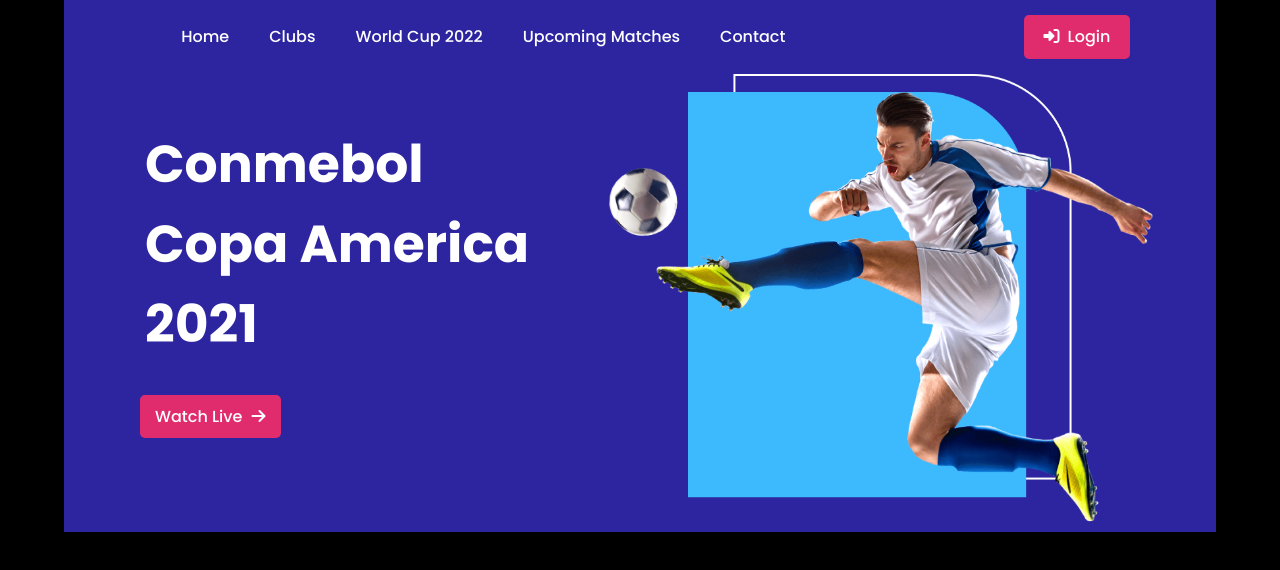
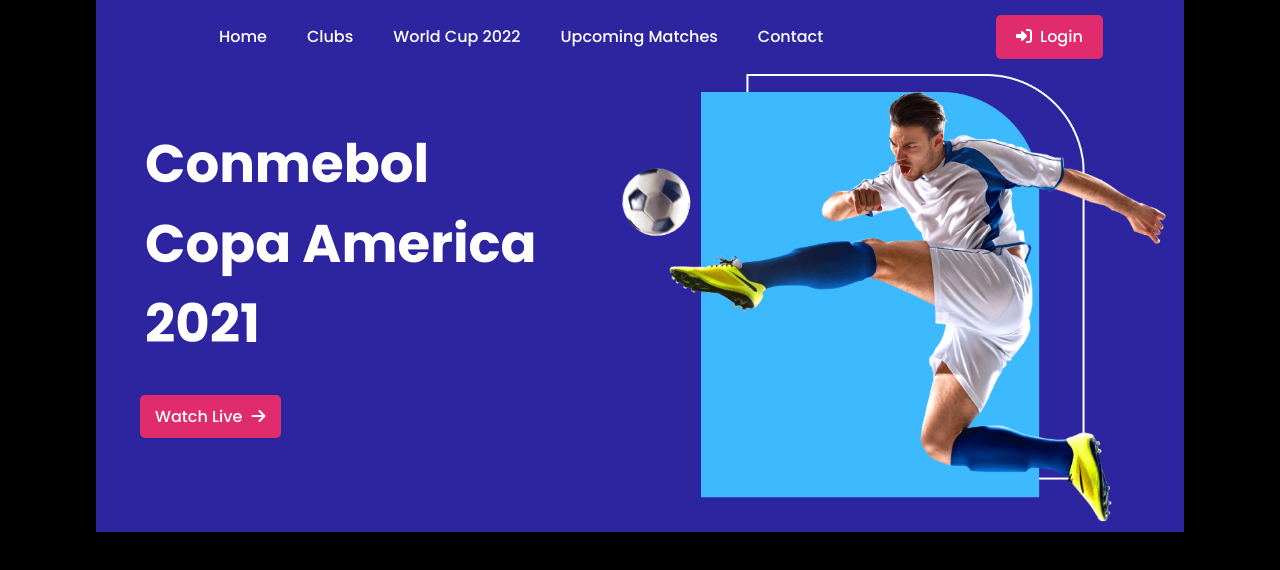
Before and after one commit to matiurjewel/responsive-football, a plain HTML site: page index.html in a window 1280 px wide. Drawn offline with Linux system fonts and the light colour scheme.

Commit message:
correction done

```diff
--- a/css/style.css
+++ b/css/style.css
@@ -20,20 +20,25 @@
 
 main {
     background-color: #2D25A0;
-    width: 90%;
+    width: 85%;
     height: auto;
     margin: 0 auto;
 
 }
 
+.container {
+    background-color: #2D25A0;
+}
+
 /* -----------------------Nav styles--------------- */
 
 header {
+
     padding: 5px;
     display: flex;
     align-items: center;
     justify-content: space-between;
-    margin-left: 8%;
+    margin-left: 9%;
     margin-right: 7%;
 }
 
@@ -70,12 +75,6 @@
 
 /* -----------------------Top Banner Styles--------------- */
 
-/* .container {
-    width: 1000px;
-    height: auto;
-
-} */
-
 .banner {
     width: 1000px;
     height: auto;
@@ -83,17 +82,15 @@
     grid-template-columns: repeat(2, 1fr);
     grid-row-gap: 102px;
     margin: 0 auto;
-
 }
 
-
 .banner-heading {
-    width: 465px;
+    width: 478px;
     height: 210px;
 }
 
 .intro-text {
-    font-size: 52px;
+    font-size: 53px;
     font-weight: bold;
     color: #FFFFFF;
     padding: 50px 35px 15px 5px;
@@ -112,7 +109,6 @@
 }
 
 .intro-icon {
-    /* display: block; */
     margin-left: 5px;
 }
 
```
Also changed, not shown: index.html (+3 -0 lines).
